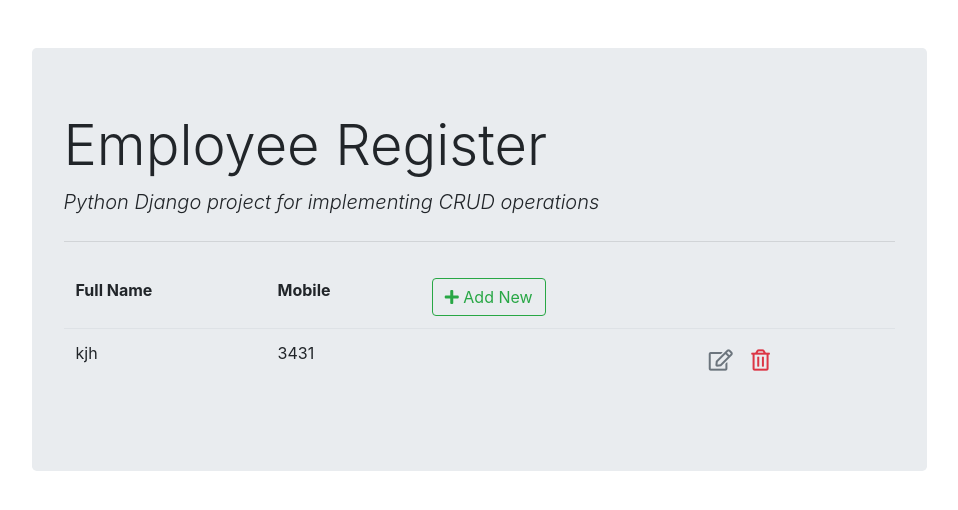
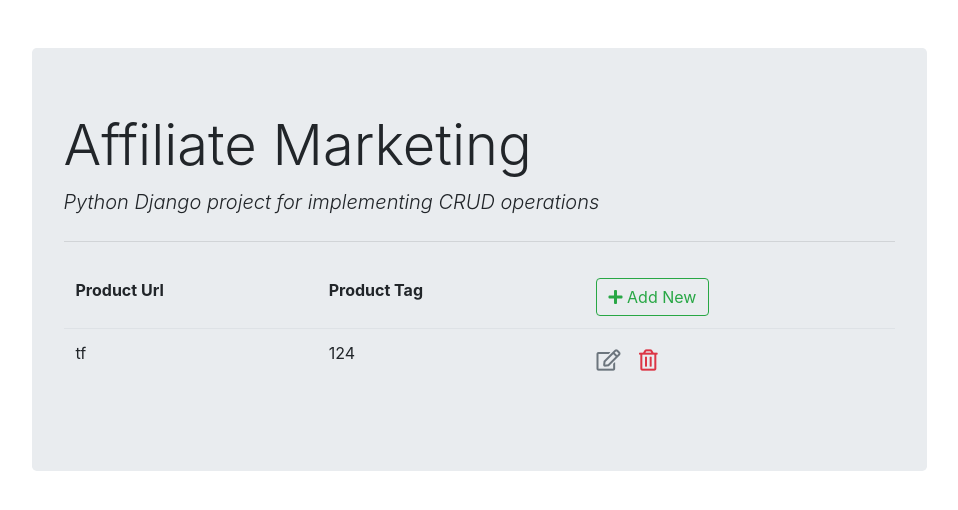
Before and after one commit to mustafanw/webapps, a Django app: page /amazon-affiliate/list/ in a window 1280 px wide. Shown: the top 510 px of the page, without its empty margins (161-1119 px from the left). Run offline with Django 3.2, Linux system fonts and the light colour scheme; data comes from the database, SQL or seed files in the repository; some libraries are stand-ins or nearby versions.

Commit message:
CHG:modified employee table to products table

```diff
--- a/web_apps/affiliate_marketing/apps.py
+++ b/web_apps/affiliate_marketing/apps.py
@@ -1,5 +1,5 @@
 from django.apps import AppConfig
 
 
-class EmployeeRegisterConfig(AppConfig):
-    name = 'employee_register'
+class AffiliateMarketingConfig(AppConfig):
+    name = 'affiliate_marketing'
--- a/web_apps/affiliate_marketing/models.py
+++ b/web_apps/affiliate_marketing/models.py
@@ -8,8 +8,10 @@ from django.db import models
 #     def __str__(self):
 #         return self.title
 
-class Employee(models.Model):
-    fullname = models.CharField(max_length=100)
-    emp_code = models.CharField(max_length=3)
-    mobile= models.CharField(max_length=15)
-    # position= models.ForeignKey(Position,on_delete=models.CASCADE)
+# class Employee(models.Model):
+#     fullname = models.CharField(max_length=100)
+#     emp_code = models.CharField(max_length=3)
+#     mobile= models.CharField(max_length=15)
+class Products(models.Model):
+    product_url = models.CharField(max_length=200)
+    affiliate_tag = models.CharField(max_length=200)
--- a/web_apps/affiliate_marketing/templates/amazon_affiliate/affiliate_list.html
+++ b/web_apps/affiliate_marketing/templates/amazon_affiliate/affiliate_list.html
@@ -5,26 +5,25 @@
 <table class="table table-borderless">
     <thead class="border-bottom font-weight-bold">
         <tr>
-            <td>Full Name</td>
-            <td>Mobile</td>
+            <td>Product Url</td>
+            <td>Product Tag</td>
             <td>
-                <a href="{% url 'employee_insert' %}" class="btn btn-outline-success">
+                <a href="{% url 'product_insert' %}" class="btn btn-outline-success">
                     <i class="fas fa-plus"></i> Add New
                 </a>
             </td>
         </tr>
     </thead>
     <tbody>
-        {% for employee in employee_list %}
+        {% for product in product_list %}
             <tr>
-                <td>{{employee.fullname}}</td>
-                <td>{{employee.mobile}}</td>
-                <td>{{employee.position}}</td>
+                <td>{{product.product_url}}</td>
+                <td>{{product.affiliate_tag}}</td>
                 <td>
-                    <a href="{% url 'employee_update' employee.id %}" class="btn text-secondary px-0">
+                    <a href="{% url 'product_update' product.id %}" class="btn text-secondary px-0">
                         <i class="far fa-edit fa-lg"></i>
                     </a>
-                    <form action="{% url 'employee_delete' employee.id %}" method="post" class="d-inline">
+                    <form action="{% url 'product_delete' product.id %}" method="post" class="d-inline">
                         {% csrf_token %}
                         <button type="submit" class="btn">
                             <i class="far fa-trash-alt fa-lg text-danger float-right"></i>
--- a/web_apps/affiliate_marketing/templates/amazon_affiliate/base.html
+++ b/web_apps/affiliate_marketing/templates/amazon_affiliate/base.html
@@ -5,7 +5,7 @@
     <meta charset="UTF-8">
     <meta name="viewport" content="width=device-width, initial-scale=1.0">
     <meta http-equiv="X-UA-Compatible" content="ie=edge">
-    <title>Employee Register</title>
+    <title>Affiliate Marketing</title>
     <link rel="stylesheet" href="https://stackpath.bootstrapcdn.com/bootstrap/4.3.1/css/bootstrap.min.css"
         integrity="sha384-ggOyR0iXCbMQv3Xipma34MD+dH/1fQ784/j6cY/iJTQUOhcWr7x9JvoRxT2MZw1T" crossorigin="anonymous">
     <link rel="stylesheet" href="https://cdnjs.cloudflare.com/ajax/libs/font-awesome/5.11.2/css/all.min.css">
@@ -15,7 +15,7 @@
     <div class="container">
         <div class="col-md-10 offset-md-1 mt-5">
             <div class="jumbotron">
-                <h1 class="display-4">Employee Register</h1>
+                <h1 class="display-4">Affiliate Marketing</h1>
                 <p class="lead font-italic">Python Django project for implementing CRUD operations</p>
                 <hr class="my-4">
                 {% block content %}
--- a/web_apps/affiliate_marketing/urls.py
+++ b/web_apps/affiliate_marketing/urls.py
@@ -2,8 +2,8 @@ from django.urls import path,include
 from . import views
 
 urlpatterns = [
-    path('', views.employee_form,name='employee_insert'), # get and post req. for insert operation
-    path('<int:id>/', views.employee_form,name='employee_update'), # get and post req. for update operation
-    path('delete/<int:id>/',views.employee_delete,name='employee_delete'),
-    path('list/',views.employee_list,name='employee_list') # get req. to retrieve and display all records
+    path('', views.product_form,name='product_insert'), # get and post req. for insert operation
+    path('<int:id>/', views.product_form,name='product_update'), # get and post req. for update operation
+    path('delete/<int:id>/',views.product_delete,name='product_delete'),
+    path('list/',views.product_list,name='product_list') # get req. to retrieve and display all records
 ]
--- a/web_apps/affiliate_marketing/views.py
+++ b/web_apps/affiliate_marketing/views.py
@@ -1,35 +1,35 @@
 from django.shortcuts import render, redirect
-from .forms import EmployeeForm
-from .models import Employee
+from .forms import ProductForm
+from .models import Products
 
 # Create your views here.
 
 
-def employee_list(request):
-    context = {'employee_list': Employee.objects.all()}
+def product_list(request):
+    context = {'product_list': Products.objects.all()}
     return render(request, "amazon_affiliate/affiliate_list.html", context)
 
 
-def employee_form(request, id=0):
+def product_form(request, id=0):
     if request.method == "GET":
         if id == 0:
-            form = EmployeeForm()
+            form = ProductForm()
         else:
-            employee = Employee.objects.get(pk=id)
-            form = EmployeeForm(instance=employee)
+            product = Products.objects.get(pk=id)
+            form = ProductForm(instance=product)
         return render(request, "amazon_affiliate/affiliate_form.html", {'form': form})
     else:
         if id == 0:
-            form = EmployeeForm(request.POST)
+            form = ProductForm(request.POST)
         else:
-            employee = Employee.objects.get(pk=id)
-            form = EmployeeForm(request.POST,instance= employee)
+            product = Products.objects.get(pk=id)
+            form = ProductForm(request.POST,instance= product)
         if form.is_valid():
             form.save()
         return redirect('/amazon-affiliate/list')
 
 
-def employee_delete(request,id):
-    employee = Employee.objects.get(pk=id)
-    employee.delete()
+def product_delete(request,id):
+    product = Products.objects.get(pk=id)
+    product.delete()
     return redirect('/amazon-affiliate/list')
```
Also changed, not shown: web_apps/affiliate_marketing/forms.py (+7 -9 lines), web_apps/affiliate_marketing/templates/amazon_affiliate/affiliate_form.html (+3 -8 lines), web_apps/affiliate_marketing/migrations/0001_initial.py, web_apps/db.sqlite3.
